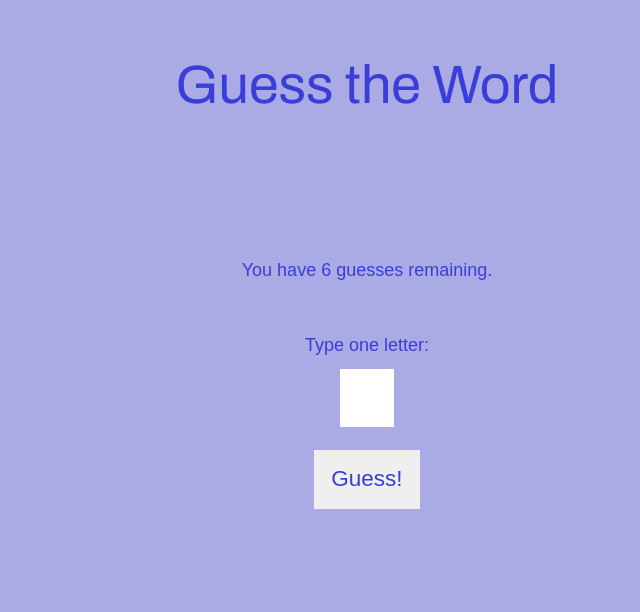
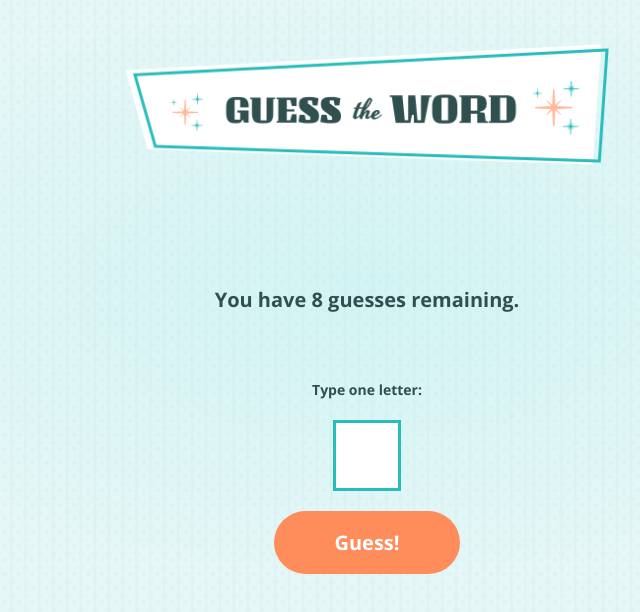
Before and after one commit to skillcrush/guess-the-word, a plain HTML site: page index.html in a window 1280 px wide. Shown: the whole page, without its empty margins (273-913 px from the left). Drawn offline with nearby package versions, Linux system fonts and the light colour scheme; no server answers; a web font is replaced by a local one.

Commit message:
Updated styles and small fixes

```diff
--- a/css/styles.css
+++ b/css/styles.css
@@ -7,28 +7,42 @@ body {
   align-items: center;
   justify-content: center;
   margin: 0;
-  font-family: "B612", sans-serif;
-  background-color: #aaabe4;
-  color: #3a3dd8;
-  font-size: 18px;
+  font-family: "Open Sans", sans-serif;
+  font-style: normal;
+  font-size: 20px;
+  line-height: 150%;
+  background-color: #dff6f6;
+  background-image: url("../img/bg.png");
+  background-size: 800px;
+  background-repeat: repeat;
+  color: #305050;
+}
+
+.logo {
+  width: 70%;
+  max-width: 484px;
 }
 
 h1 {
   width: 100%;
-  padding: 1em 0;
+  padding-top: 1em;
   margin: 0;
-  font-size: 3em;
+  font-family: "Unlock", sans-serif;
+  font-style: normal;
+  font-weight: normal;
+  font-size: 44px;
   text-align: center;
-  font-family: "Archivo", sans-serif;
 }
 
 .container {
+  background: radial-gradient(50% 50% at 50% 50%,
+    rgba(167, 237, 237, 0.3) 0%,
+    rgba(156, 226, 226, 0) 100%);
   display: flex;
   justify-content: center;
   flex-direction: column;
   align-items: center;
   width: 90%;
-  max-width: 800px;
 }
 
 .hide {
@@ -36,9 +50,9 @@ h1 {
 }
 
 .highlight {
-  padding: 0.5em;
-  background: white;
-  font-size: 1.25em;
+  padding: 0.25em;
+  background: #ffe2d6;
+  font-size: 1em;
 }
 
 .underline {
@@ -48,16 +62,20 @@ h1 {
 
 .word-in-progress {
   letter-spacing: 15px;
+  color: #28bdbd;
+  font-size: 30px;
 }
 
 .guessed-letters {
   padding: 0;
   list-style: none;
 }
+
 .guessed-letters li {
   display: inline-block;
   padding: 0 0.5em;
 }
+
 .message {
   text-align: center;
 }
@@ -70,46 +88,55 @@ h1 {
 
 .guess-form label {
   width: 100%;
+  font-weight: normal;
+  font-size: 14px;
+  text-align: center;
 }
+
 input {
-  width: 2em;
+  width: 2.25em;
   text-align: center;
   font-size: 1.5em;
   margin-top: 0.5em;
   padding: 0.5em;
-  border: 0;
+  border: 3px solid #28bdbd;
 }
 
 input:active,
 input:focus {
   outline: 0;
-  border: 3px solid #3a3dd8;
+  border: 4px solid #28bdbd;
 }
 
-
-.guess, .play-again {
-  padding: 0.75em;
+.guess,
+.play-again {
+  padding: 1em 3em;
+  border-radius: 50px;
   margin-top: 1em;
-  color: #3a3dd8;
-  font-size: 1.25em;
+  color: #fff;
+  background: #ff8d5c;
+  font-size: 1em;
   align-self: center;
   outline: none;
   border: 0;
   cursor: pointer;
 }
 
-.guess:active, .play-again:active,
-.guess:focus, .play-again:focus,
-.guess:hover, .play-again:hover {
+.guess:active,
+.play-again:active,
+.guess:focus,
+.play-again:focus,
+.guess:hover,
+.play-again:hover {
   outline: 0;
   transform: scale(0.98);
-  background: #3a3dd8;
+  background: brightness(0.3);
   color: white;
 }
 
 /* animatied background */
 .win {
-  padding: 2em;
+  padding: 0 1em;
   background: linear-gradient(-45deg, #ff9d64, #f5620c);
   background-size: 400% 400%;
   animation: gradient 2s ease infinite;
@@ -119,9 +146,11 @@ input:focus {
   0% {
     background-position: 0% 50%;
   }
+
   50% {
     background-position: 100% 50%;
   }
+
   100% {
     background-position: 0% 50%;
   }
--- a/index.html
+++ b/index.html
@@ -6,7 +6,8 @@
     <meta name="viewport" content="width=device-width, initial-scale=1.0" />
     <title>Guess the Word</title>
     <link rel="preconnect" href="https://fonts.gstatic.com" />
-    <link href="https://fonts.googleapis.com/css2?family=Archivo&family=B612&display=swap" rel="stylesheet" />
+    <link href="https://fonts.googleapis.com/css2?family=Open+Sans:wght@700&family=Unlock&display=swap"
+      rel="stylesheet" />
     <link rel="stylesheet" href="css/normalize.css" />
     <link rel="stylesheet" href="css/styles.css" />
     <script src="js/script.js" defer></script>
@@ -14,15 +15,17 @@
 
   <body>
     <div class="container">
-      <h1>Guess the Word</h1>
+      <h1>
+        <img class="logo" src="img/logo.png" alt="Guess The Word" />
+        </a>
+      </h1>
       <p class="message"></p>
       <p class="word-in-progress"></p>
-      <p class="remaining">You have <span>6 guesses</span> remaining.</p>
+      <p class="remaining">You have <span>8 guesses</span> remaining.</p>
       <ul class="guessed-letters"></ul>
       <form action="" class="guess-form">
-
         <label for="letter">Type one letter:</label>
-        <input type="text" name="letter" class="letter" type=text>
+        <input type="text" name="letter" class="letter" type="text" />
         <div class="form-element button-element">
           <button class="guess">Guess!</button>
         </div>
--- a/js/script.js
+++ b/js/script.js
@@ -53,13 +53,13 @@ const validateInput = function (input) {
   const acceptedLetter = /[a-zA-Z]/;
   if (input.length === 0) {
     // Is the input empty?
-    message.innerText = "Please enter a letter";
+    message.innerText = "Please enter a letter.";
   } else if (input.length > 1) {
     // Did you type more than one letter?
-    message.innerText = "Please enter a single letter";
+    message.innerText = "Please enter a single letter.";
   } else if (!input.match(acceptedLetter)) {
     // Did you type a number, a special character or some other non letter thing?
-    message.innerText = "We need a letter from A to Z, please.";
+    message.innerText = "Please enter a letter from A to Z.";
   } else {
     // We finally got a single letter, omg yay
     return input;
@@ -112,11 +112,11 @@ const updateGuessesRemaining = function (guess) {
     message.innerText = `Sorry, the word has no ${guess}.`;
     remainingGuesses -= 1;
   } else {
-    message.innerText = `Yep, we've got a ${guess} - good guess!`;
+    message.innerText = `Good guess! The word has the letter ${guess}.`;
   }
 
   if (remainingGuesses === 0) {
-    message.innerHTML = `GAME OVER. The word was <span class="highlight">${word}</span>`;
+    message.innerHTML = `GAME OVER. The word was <span class="highlight">${word}</span>.`;
   } else if (remainingGuesses === 1) {
     remainingGuessesSpan.innerText = `${remainingGuesses} guess`;
   } else {
@@ -127,6 +127,6 @@ const updateGuessesRemaining = function (guess) {
 const checkIfWin = function () {
   if (word.toUpperCase() === wordInProgress.innerText) {
     message.classList.add("win");
-    message.innerHTML = `<p class="highlight">You guessed the word!!!! WOOOO!!!</p>`;
+    message.innerHTML = `<p class="highlight">You guessed the correct word! Congrats!</p>`;
   }
 };
```
Also changed, not shown: img/bg.png (added), img/logo.png (added).
